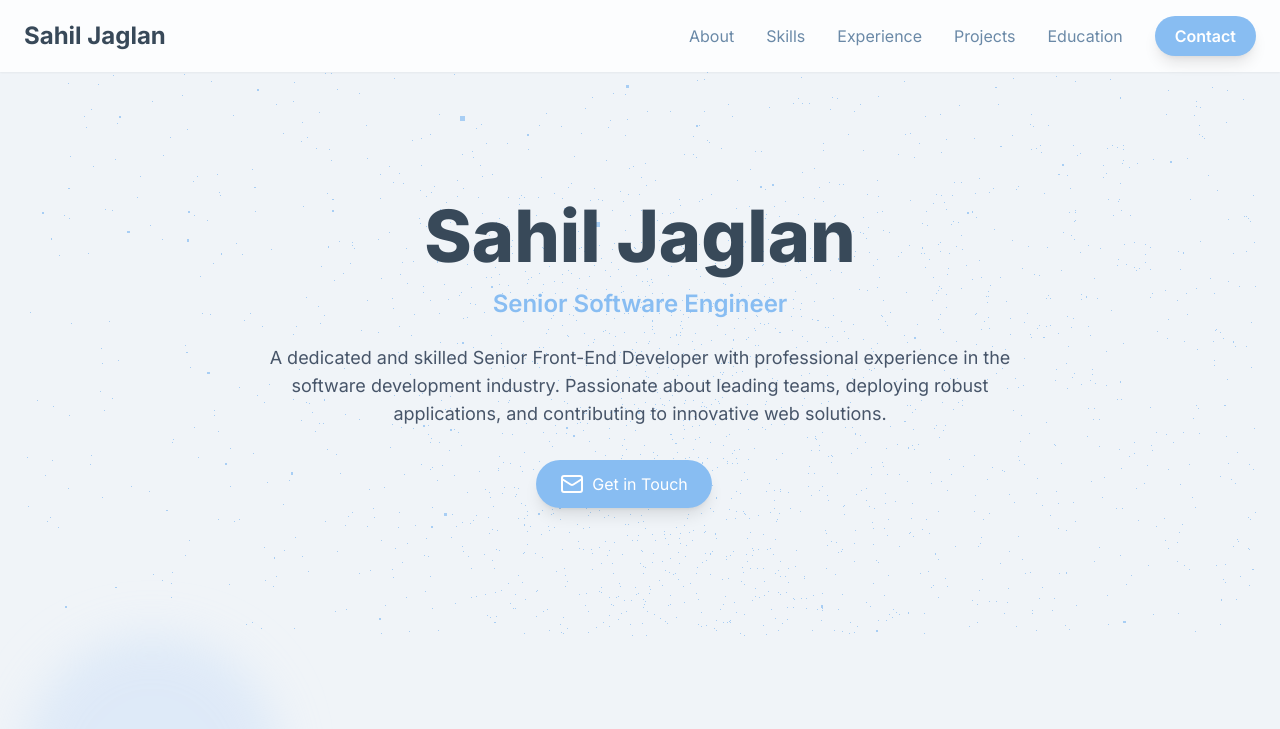
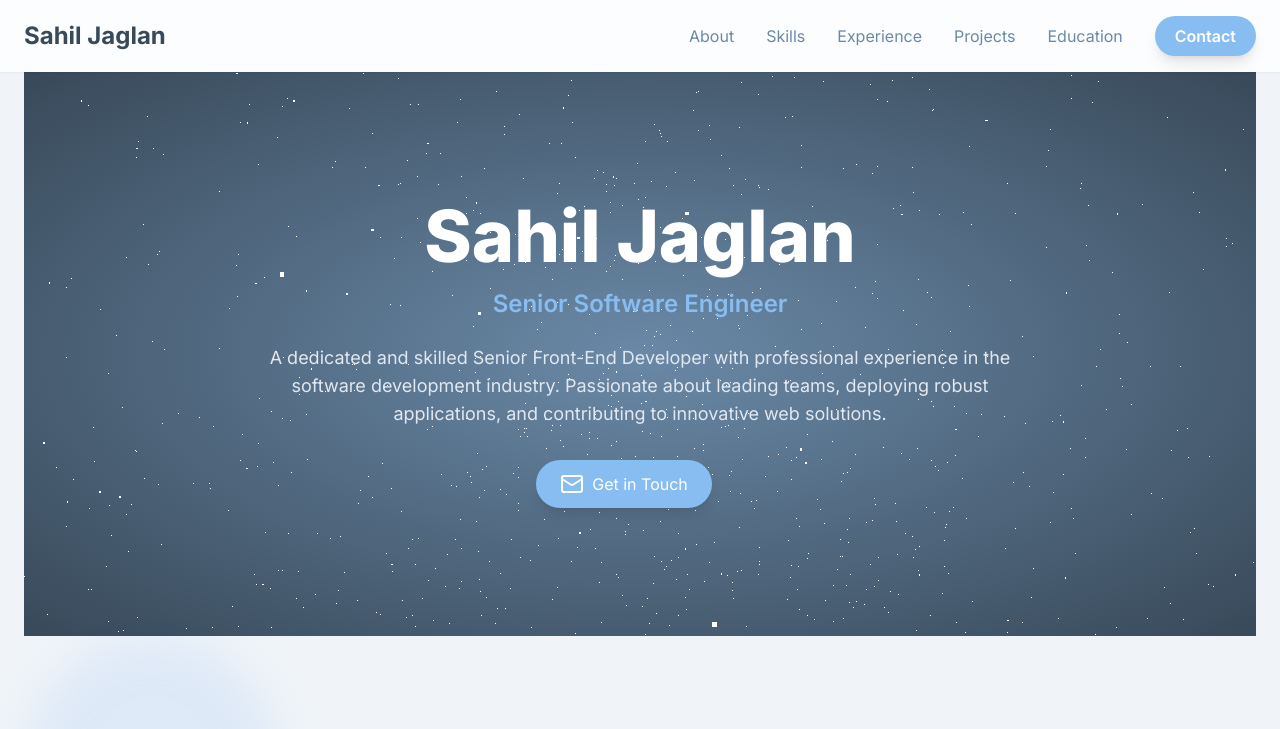
Before and after one commit to SJSTAR/portfolio, a plain HTML site: page index.html in a window 1280 px wide. Shown: the top 729 px of the page. Drawn offline with nearby package versions, Linux system fonts and the light colour scheme; animation ran at ten frames a second.

Commit message:
Minor UI Changes

```diff
--- a/index.html
+++ b/index.html
@@ -34,7 +34,6 @@
             width: 100%;
             height: 100%;
             z-index: 0;
-            opacity: 0.7;
         }
 
         .section-title {
@@ -83,8 +82,8 @@
             background-color: #e5e7eb; /* Gray-200 */
         }
 
-        #hero-gradient {
-            background: radial-gradient(ellipse at top, #dbe9f7, var(--bg-primary) 70%);
+        #hero-section {
+            background: radial-gradient(ellipse at center, var(--bg-accent-medium), var(--bg-accent-dark));
         }
 
     </style>
@@ -121,22 +120,22 @@
     <main class="container mx-auto px-6">
 
         <!-- Hero Section -->
-        <section id="home" class="text-center py-24 md:py-32 relative overflow-hidden" id="hero-gradient">
+        <section id="hero-section" class="text-center py-24 md:py-32 relative overflow-hidden">
             <canvas id="hero-canvas"></canvas>
             <div class="relative z-10">
-                <h1 class="text-5xl md:text-7xl font-extrabold text-[var(--text-primary)] mb-4" data-aos="fade-down">Sahil Jaglan</h1>
+                <h1 class="text-5xl md:text-7xl font-extrabold text-white mb-4" data-aos="fade-down">Sahil Jaglan</h1>
                 <p class="text-2xl text-[var(--accent-color)] font-semibold mb-6" data-aos="fade-down" data-aos-delay="200">Senior Software Engineer</p>
-                <p class="max-w-3xl mx-auto text-lg text-slate-600 mb-8" data-aos="fade-up" data-aos-delay="400">
+                <p class="max-w-3xl mx-auto text-lg text-slate-200 mb-8" data-aos="fade-up" data-aos-delay="400">
                     A dedicated and skilled Senior Front-End Developer with professional experience in the software development industry. Passionate about leading teams, deploying robust applications, and contributing to innovative web solutions.
                 </p>
                 <div class="flex justify-center items-center space-x-4" data-aos="fade-up" data-aos-delay="600">
                     <a href="mailto:Jaglan89010@gmail.com" class="inline-flex items-center gap-2 bg-[var(--accent-color)] text-white px-6 py-3 rounded-full hover:bg-[var(--accent-hover)] transition-transform transform hover:scale-105 shadow-lg hover:shadow-blue-400/50">
                         <i data-lucide="mail"></i> Get in Touch
                     </a>
-                    <a href="https://www.linkedin.com/in/sjstar/" target="_blank" rel="noopener noreferrer" class="inline-flex items-center gap-2 text-slate-700 hover:text-[var(--accent-color)] transition-colors">
+                    <a href="https://www.linkedin.com/in/sjstar/" target="_blank" rel="noopener noreferrer" class="inline-flex items-center gap-2 text-slate-300 hover:text-white transition-colors">
                         <i data-lucide="linkedin"></i>
                     </a>
-                     <a href="https://github.com/sjstar" target="_blank" rel="noopener noreferrer" class="inline-flex items-center gap-2 text-slate-700 hover:text-[var(--accent-color)] transition-colors">
+                     <a href="https://github.com/sjstar" target="_blank" rel="noopener noreferrer" class="inline-flex items-center gap-2 text-slate-300 hover:text-white transition-colors">
                         <i data-lucide="github"></i>
                     </a>
                 </div>
@@ -217,8 +216,8 @@
         </section>
 
         <!-- Projects Section -->
-        <section id="projects" class="py-24 bg-[var(--bg-accent-dark)] text-white rounded-2xl" style="padding: 20px;">
-            <h2 class="section-title text-white" data-aos="fade-up" style="padding: 15px; font-size: 20px;">My Projects</h2>
+        <section id="projects" class="py-24 bg-[var(--bg-accent-dark)] text-white rounded-2xl" style="padding: 15px; padding-bottom: 30px;">
+            <h2 class="section-title text-white" data-aos="fade-up" style="padding: 15px; ">My Projects</h2>
             <div class="max-w-5xl mx-auto grid md:grid-cols-2 gap-10">
                 <div class="bg-slate-800 rounded-xl shadow-lg p-8 transform transition-all duration-300 hover:bg-slate-700 hover:-translate-y-1" data-aos="fade-up-right">
                     <i data-lucide="swords" class="text-[var(--accent-color)] w-12 h-12 mb-4"></i>
@@ -325,47 +324,41 @@
             });
         });
 
-        // Three.js 3D Background Animation
-        let scene, camera, renderer, particles;
+        // --- High-Level 3D Starfield Animation ---
+        let scene, camera, renderer, stars;
         const canvas = document.getElementById('hero-canvas');
 
         function init3D() {
-            // Scene
             scene = new THREE.Scene();
+            camera = new THREE.PerspectiveCamera(60, window.innerWidth / window.innerHeight, 1, 1000);
+            camera.position.z = 1;
 
-            // Camera
-            camera = new THREE.PerspectiveCamera(75, window.innerWidth / window.innerHeight, 0.1, 1000);
-            camera.position.z = 5;
-
-            // Renderer
             renderer = new THREE.WebGLRenderer({ canvas: canvas, alpha: true });
             renderer.setSize(window.innerWidth, window.innerHeight);
             renderer.setPixelRatio(Math.min(window.devicePixelRatio, 2));
 
+            const starGeo = new THREE.BufferGeometry();
+            const starCount = 10000;
+            const posArray = new Float32Array(starCount * 3);
 
-            // Particles
-            const particlesGeometry = new THREE.BufferGeometry();
-            const particlesCount = 5000;
-            const posArray = new Float32Array(particlesCount * 3);
-
-            for (let i = 0; i < particlesCount * 3; i++) {
-                posArray[i] = (Math.random() - 0.5) * 10;
+            for(let i=0; i < starCount * 3; i++) {
+                posArray[i] = (Math.random() - 0.5) * 1000;
             }
 
-            particlesGeometry.setAttribute('position', new THREE.BufferAttribute(posArray, 3));
+            starGeo.setAttribute('position', new THREE.BufferAttribute(posArray, 3));
 
-            const particlesMaterial = new THREE.PointsMaterial({
-                size: 0.008,
-                color: 0x88BDF2
+            const starMaterial = new THREE.PointsMaterial({
+                color: 0xffffff,
+                size: 0.7,
+                transparent: true
             });
 
-            particles = new THREE.Points(particlesGeometry, particlesMaterial);
-            scene.add(particles);
+            stars = new THREE.Points(starGeo, starMaterial);
+            scene.add(stars);
 
             animate();
         }
 
-        // Mouse move listener
         let mouseX = 0;
         let mouseY = 0;
         document.addEventListener('mousemove', (event) => {
@@ -378,17 +371,19 @@
         function animate() {
             const elapsedTime = clock.getElapsedTime();
 
-            // Update particles
-            particles.rotation.y = -0.1 * elapsedTime;
+            // Animate stars
+            stars.rotation.y = elapsedTime * 0.02;
+            stars.rotation.x = elapsedTime * 0.02;
 
             // Parallax effect
             const parallaxX = (mouseX / window.innerWidth - 0.5) * 2;
             const parallaxY = -(mouseY / window.innerHeight - 0.5) * 2;
             camera.position.x += (parallaxX - camera.position.x) * 0.02;
             camera.position.y += (parallaxY - camera.position.y) * 0.02;
+            camera.lookAt(scene.position);
 
             renderer.render(scene, camera);
-            window.requestAnimationFrame(animate);
+            requestAnimationFrame(animate);
         }
 
         function onWindowResize() {
```
